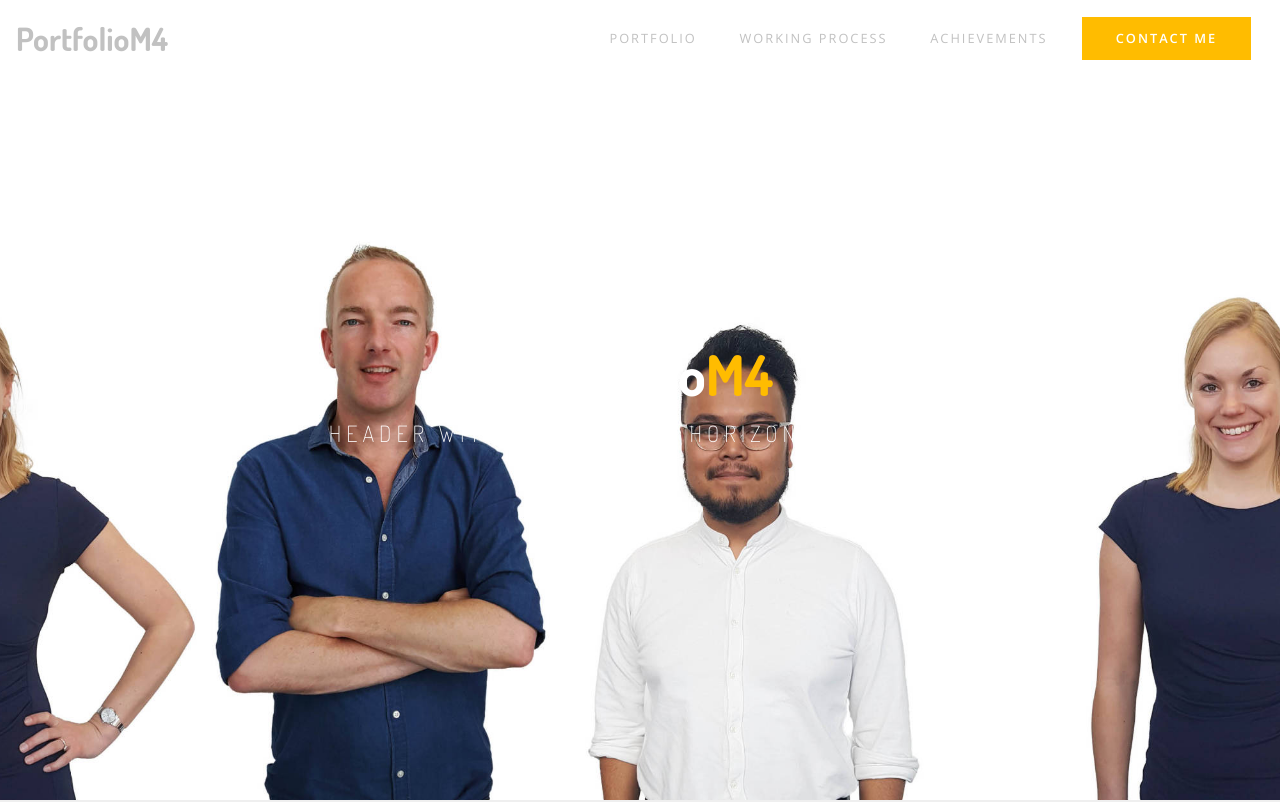
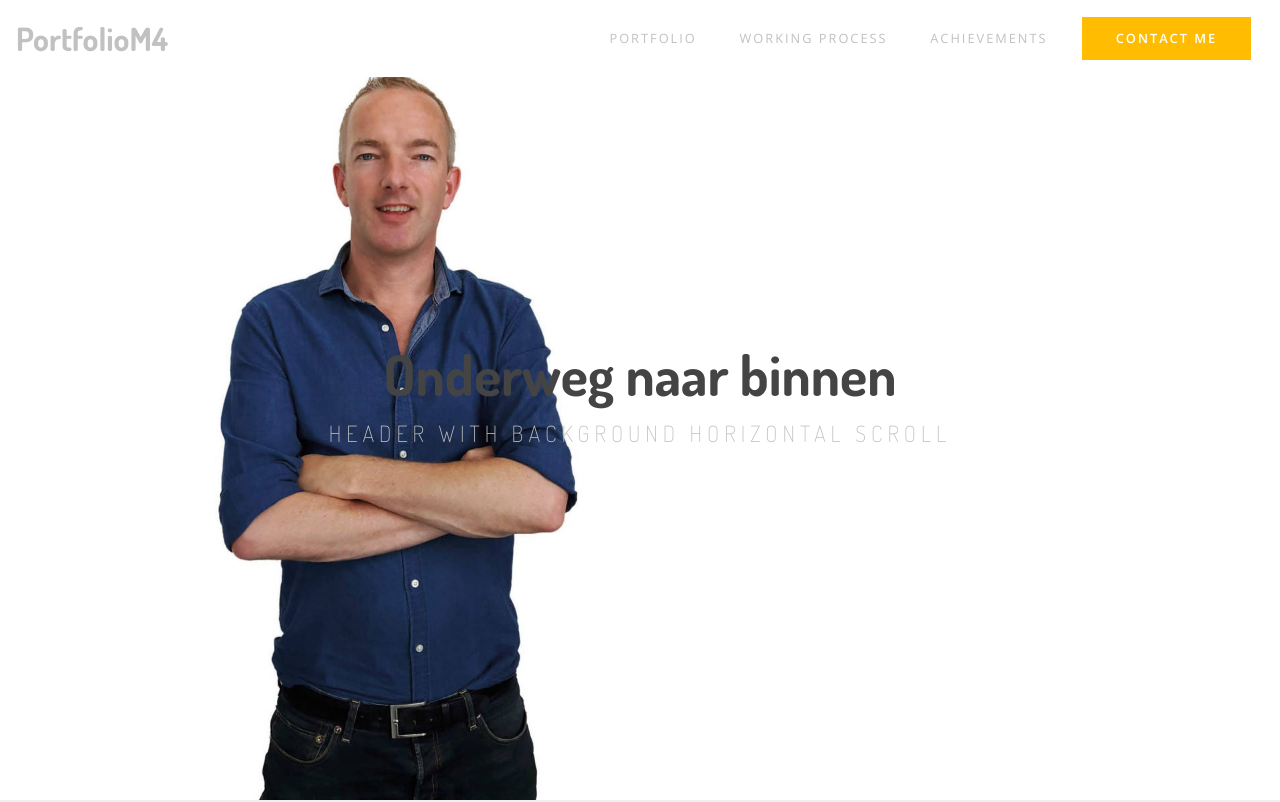
Before and after one commit to Arjantd/TEST, a plain HTML site: page index.html in a window 1280 px wide. Shown: the top 802 px of the page. Drawn offline with nearby package versions, Linux system fonts and the light colour scheme.

Commit message:
create github pages

```diff
--- a/assets/images/hashes.json
+++ b/assets/images/hashes.json
@@ -1 +1 @@
-{"h7JEbA5eZoavNA3GQpfqAQ==":"mbr-1904x1428.jpg","WF5xHFJIqasWvK8a7ChZ2g==":"img-9980-2000x2667.jpg","hQyTK0Kp+s+z4Olir+lBjA==":"mbr-1920x1275.jpg","StiFQGIhSTHwCYAH4zVUEA==":"mbr-1920x1281.jpg","TjrSh0dlnphEMV7VXOQJ+w==":"mbr-1920x1280.jpg","F/eJm1/7KpdidpccnmSD1g==":"test%20banner%201-2000x1414.jpg"}
+{"h7JEbA5eZoavNA3GQpfqAQ==":"mbr-1904x1428.jpg","WF5xHFJIqasWvK8a7ChZ2g==":"img-9980-2000x2667.jpg","hQyTK0Kp+s+z4Olir+lBjA==":"mbr-1920x1275.jpg","StiFQGIhSTHwCYAH4zVUEA==":"mbr-1920x1281.jpg","TjrSh0dlnphEMV7VXOQJ+w==":"mbr-1920x1280.jpg","F/eJm1/7KpdidpccnmSD1g==":"test%20banner%201-2000x1414.jpg","4QrvLMK9NyyXivpiURk4LQ==":"test%20banner%202-2000x1200.jpg"}
--- a/assets/mobirise/css/mbr-additional.css
+++ b/assets/mobirise/css/mbr-additional.css
@@ -794,13 +794,13 @@ body {
   overflow-x: hidden !important;
 }
 .cid-r8QwkndcCg .mbr-section-title {
-  color: #ffffff;
+  color: #444444;
 }
 .cid-r8QwkndcCg .mbr-section-title span {
   color: #ffbc00;
 }
 .cid-r8QwkndcCg .mbr-text {
-  color: #ffffff;
+  color: #c1c1c1;
   letter-spacing: 5px;
   font-weight: 100;
 }
@@ -815,7 +815,7 @@ body {
   z-index: 0;
   animation-duration: 30s;
   -webkit-animation-duration: 30s !important;
-  background-image: url("../../../assets/images/test-banner-1-2000x1414.jpg");
+  background-image: url("../../../assets/images/test-banner-2-2000x1200.jpg");
   -webkit-animation: scroll-wrapper linear infinite;
   -moz-animation: scroll-wrapper linear infinite;
   -o-animation: scroll-wrapper linear infinite;
--- a/index.html
+++ b/index.html
@@ -74,8 +74,7 @@
     <div class="container text-center block-content" data-stellar-background-ratio=".5">
       <div class="row justify-content-center slider-wrapper">
         <div class="col-md-10">
-          <h2 class="mbr-section-title mbr-fonts-style mbr-bold align-center display-1">Portfolio<span>M4</span>
-          </h2>
+          <h2 class="mbr-section-title mbr-fonts-style mbr-bold align-center display-1">Onderweg naar binnen</h2>
           <h4 class="mbr-text mbr-fonts-style align-center mbr-bold display-5">HEADER WITH BACKGROUND HORIZONTAL SCROLL</h4><h4>
         </h4></div>
       </div>
@@ -168,7 +167,7 @@ Automagically mobile&nbsp;</span></div><div>Mobile web traffic overtook desktop
 
     <figure class="mbr-figure align-center">
         <div class="video-block" style="width: 66%;">
-            <div><iframe class="mbr-embedded-video" src="https://www.youtube.com/embed/qqvnPEz_dWM?rel=0&amp;amp;showinfo=0&amp;autoplay=1&amp;loop=0" width="1280" height="720" frameborder="0" allowfullscreen></iframe></div>
+            <div><iframe class="mbr-embedded-video" src="https://player.vimeo.com/video/299286858?autoplay=1&amp;loop=0" width="1280" height="720" frameborder="0" allowfullscreen></iframe></div>
         </div>
     </figure>
 </section>
```
Also changed, not shown: assets/images/test-banner-2-2000x1200.jpg (added), 1 other file.
